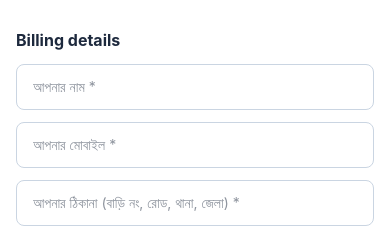
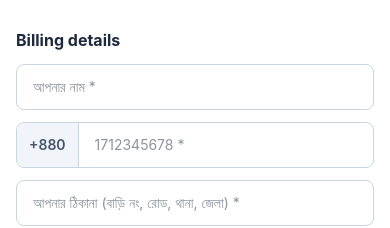
Before and after one commit to noman-swe/vitalcare_bd, a React (Vite) app: page / in a window 390 px wide. Shown: the part 8020-8248 px from the top of the page. Built offline with nearby package versions, Linux system fonts and the light colour scheme.

Commit message:
fix(checkout): add BD phone validation with prefix and reset form state after success

```diff
--- a/src/components/Checkout/Checkout.jsx
+++ b/src/components/Checkout/Checkout.jsx
@@ -3,7 +3,7 @@ import { useCart } from "../../context/CartContext";
 import { productsData } from "../../data/products";
 import { truncateText } from "../../utils/utils";
 
-// ⚠️ এখানে আপনার গুগল অ্যাপস স্ক্রিপ্ট ওয়েব অ্যাপ URL টি বসান
+// ⚠️ এখানে আপনার গুগল অ্যাপস স্ক্রিপ্ট ওয়েব অ্যাপ URL টি বসান
 const GOOGLE_SHEET_API_URL =
   "https://script.google.com/macros/s/AKfycbzRLIdKiHaUTM2vk_okh7-oqYutTNrMzQw4lGgNPb0TQ2PHOaVnDkMpEfo_uONnc4uc/exec";
 
@@ -23,9 +23,11 @@ export const Checkout = ({ selectedProduct }) => {
   const [formData, setFormData] = useState({
     name: "",
     address: "",
-    phone: "",
+    phone: "", // এখানে ১০ ডিজিট থাকবে (যেমন: 1712345678)
     note: "",
   });
+
+  const [phoneError, setPhoneError] = useState("");
 
   const selectedVariant =
     mainProduct?.variants?.find((v) => v.id === variantId) ||
@@ -61,12 +63,42 @@ export const Checkout = ({ selectedProduct }) => {
   const subtotal = calculateSubtotal();
   const totalAmount = subtotal + deliveryCharge;
 
-  // অর্ডার সাবমিট এবং Google Sheet-এ ডাটা সেভ ফাংশন
+  // মোবাইল নম্বর হ্যান্ডলার
+  const handlePhoneChange = (e) => {
+    const value = e.target.value.replace(/\D/g, "");
+    if (value.length <= 10) {
+      setFormData({ ...formData, phone: value });
+      if (phoneError) setPhoneError("");
+    }
+  };
+
+  // ফোন নম্বর ভ্যালিডেশন
+  const validatePhone = () => {
+    const bdPhoneRegex = /^1[3-9]\d{8}$/;
+    if (!formData.phone) {
+      setPhoneError("ফোন নম্বর প্রদান করা আবশ্যক");
+      return false;
+    }
+    if (!bdPhoneRegex.test(formData.phone)) {
+      setPhoneError("সঠিক ১০ ডিজিটের মোবাইল নম্বর দিন (যেমন: 17XXXXXXXX)");
+      return false;
+    }
+    setPhoneError("");
+    return true;
+  };
+
+  // অর্ডার সাবমিট এবং রিসেট ফাংশন
   const handleSubmit = async (e) => {
     e.preventDefault();
+
+    if (!validatePhone()) {
+      return;
+    }
+
     setIsSubmitting(true);
 
-    // আইটেম লিস্ট প্রস্তুত করা
+    const fullPhoneNumber = `+880${formData.phone}`;
+
     const orderItems = isCartMode
       ? cartItems.map((item) => ({
           name: item.name,
@@ -85,6 +117,7 @@ export const Checkout = ({ selectedProduct }) => {
 
     const payload = {
       ...formData,
+      phone: fullPhoneNumber,
       deliveryLocation,
       subtotal,
       deliveryCharge,
@@ -102,15 +135,25 @@ export const Checkout = ({ selectedProduct }) => {
       const result = await response.json();
 
       if (result.result === "success") {
-        // অর্ডার সাকসেস ট্রিগার করুন এবং Order ID পাস করুন
         triggerOrderSuccess(result.orderId);
+
+        // 🔄 কার্ট এবং সিঙ্গেল অর্ডার স্টেট পুরোপুরি রিসেট করা হচ্ছে
         if (clearCart) clearCart();
+        setSingleQuantity(1); // ১ টিতে রিসেট
+        setVariantId(mainProduct?.variants?.[0]?.id || null); // প্রথম ভ্যারিয়েন্টে রিসেট
+        setFormData({
+          name: "",
+          address: "",
+          phone: "",
+          note: "",
+        });
+        setPhoneError("");
       } else {
-        alert("অর্ডার প্রসেস করতে সমস্যা হয়েছে। আবার চেষ্টা করুন।");
+        alert("অর্ডার প্রসেস করতে সমস্যা হয়েছে। আবার চেষ্টা করুন।");
       }
     } catch (error) {
       console.error("Error submitting order:", error);
-      alert("নেটওয়ার্ক সমস্যা! পরে আবার চেষ্টা করুন।");
+      alert("নেটওয়ার্ক সমস্যা! পরে আবার চেষ্টা করুন।");
     } finally {
       setIsSubmitting(false);
     }
@@ -121,8 +164,6 @@ export const Checkout = ({ selectedProduct }) => {
       id="checkout-section"
       className="py-16 bg-white dark:bg-[#0B1322] border-t border-slate-200 dark:border-slate-800 text-slate-800 dark:text-slate-100 relative"
     >
-      {/* <div className="absolute -top-32 -left-32 w-96 h-96 rounded-full bg-brand-teal/20 blur-3xl pointer-events-none"></div>
-      <div className="absolute top-1/2 -right-32 w-96 h-96 rounded-full bg-brand-green/10 blur-3xl pointer-events-none"></div> */}
       <div className="max-w-5xl mx-auto px-4 sm:px-6 lg:px-8">
         <div className="text-center mb-10">
           <h2 className="text-xl sm:text-2xl lg:text-3xl font-extrabold text-slate-900 dark:text-white flex items-center justify-center gap-2">
@@ -357,16 +398,34 @@ export const Checkout = ({ selectedProduct }) => {
                     className="w-full px-4 py-3 rounded-lg bg-white dark:bg-slate-900 border border-slate-300 dark:border-slate-700 text-sm focus:outline-none focus:border-brand-green dark:text-white"
                   />
 
-                  <input
-                    type="tel"
-                    required
-                    placeholder="আপনার মোবাইল *"
-                    value={formData.phone}
-                    onChange={(e) =>
-                      setFormData({ ...formData, phone: e.target.value })
-                    }
-                    className="w-full px-4 py-3 rounded-lg bg-white dark:bg-slate-900 border border-slate-300 dark:border-slate-700 text-sm focus:outline-none focus:border-brand-green dark:text-white"
-                  />
+                  {/* Phone Input */}
+                  <div>
+                    <div
+                      className={`flex items-center rounded-lg bg-white dark:bg-slate-900 border ${
+                        phoneError
+                          ? "border-red-500 dark:border-red-500"
+                          : "border-slate-300 dark:border-slate-700 focus-within:border-brand-green"
+                      } overflow-hidden`}
+                    >
+                      <span className="px-3 py-3 text-sm font-semibold bg-slate-100 dark:bg-slate-800 text-slate-600 dark:text-slate-300 border-r border-slate-300 dark:border-slate-700 select-none">
+                        +880
+                      </span>
+                      <input
+                        type="tel"
+                        required
+                        placeholder="1712345678 *"
+                        value={formData.phone}
+                        onChange={handlePhoneChange}
+                        onBlur={validatePhone}
+                        className="w-full px-4 py-3 bg-transparent text-sm focus:outline-none dark:text-white"
+                      />
+                    </div>
+                    {phoneError && (
+                      <p className="mt-1 text-xs text-red-500 font-medium">
+                        {phoneError}
+                      </p>
+                    )}
+                  </div>
 
                   <input
                     type="text"
@@ -542,3 +601,5 @@ export const Checkout = ({ selectedProduct }) => {
     </section>
   );
 };
+
+export default Checkout;
```
